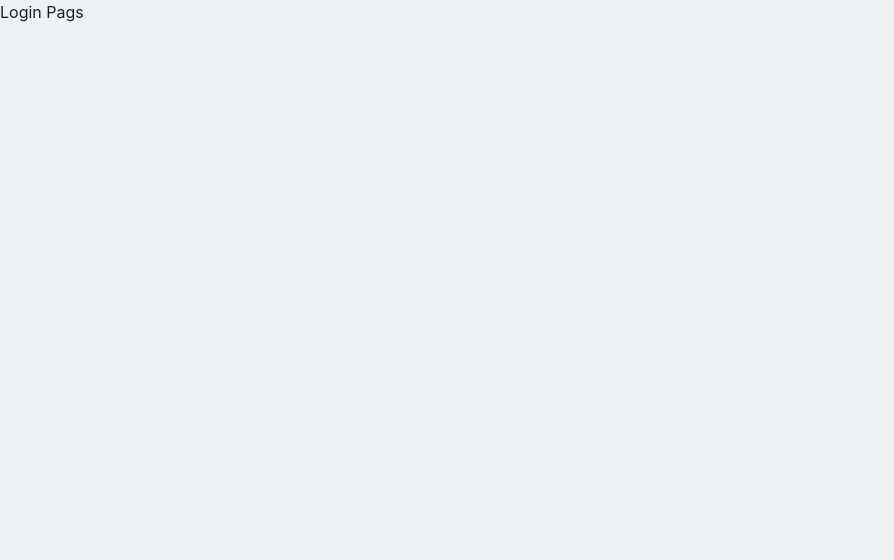
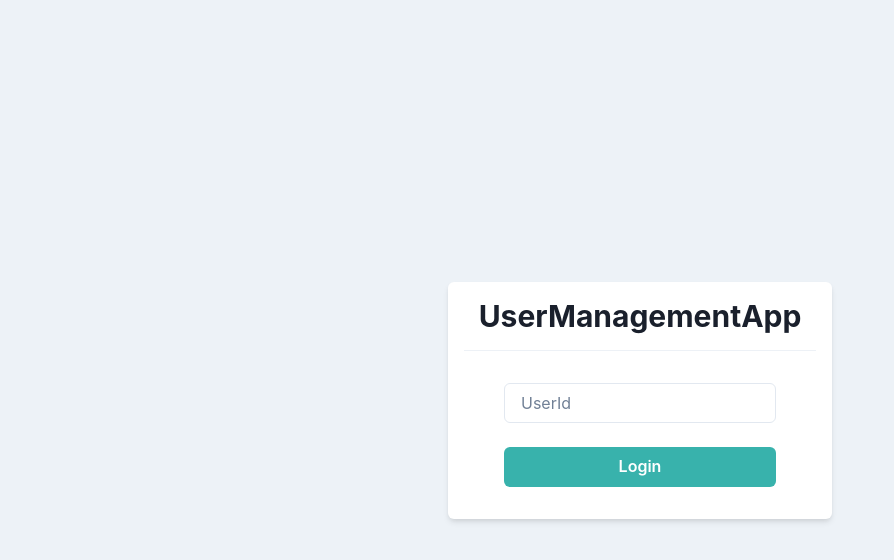
Before and after one commit to aion0721/ChakrauiPractice, a React (Create React App) app: page / in a window 1280 px wide. Shown: the top 560 px of the page, without its empty margins (0-894 px from the left). Built offline with nearby package versions, Linux system fonts and the light colour scheme.

Commit message:
create login page

```diff
--- a/src/components/pages/Login.tsx
+++ b/src/components/pages/Login.tsx
@@ -1,5 +1,29 @@
+import {
+  Box,
+  Button,
+  Divider,
+  Flex,
+  Heading,
+  Input,
+  Stack,
+} from "@chakra-ui/react";
 import { memo, VFC } from "react";
 
 export const Login: VFC = memo(() => {
-  return <p>Login Pags</p>;
+  return (
+    <Flex align="center" justify="center" height="100vh">
+      <Box bg="white" w="sm" p={4} borderRadius="md" shadow="md">
+        <Heading as="h1" size="lg" textAlign="center">
+          UserManagementApp
+        </Heading>
+        <Divider my={4} />
+        <Stack spacing={6} py={4} px={10}>
+          <Input placeholder="UserId" />
+          <Button bg="teal.400" color="white" _hover={{ opacity: 0.8 }}>
+            Login
+          </Button>
+        </Stack>
+      </Box>
+    </Flex>
+  );
 });
```
